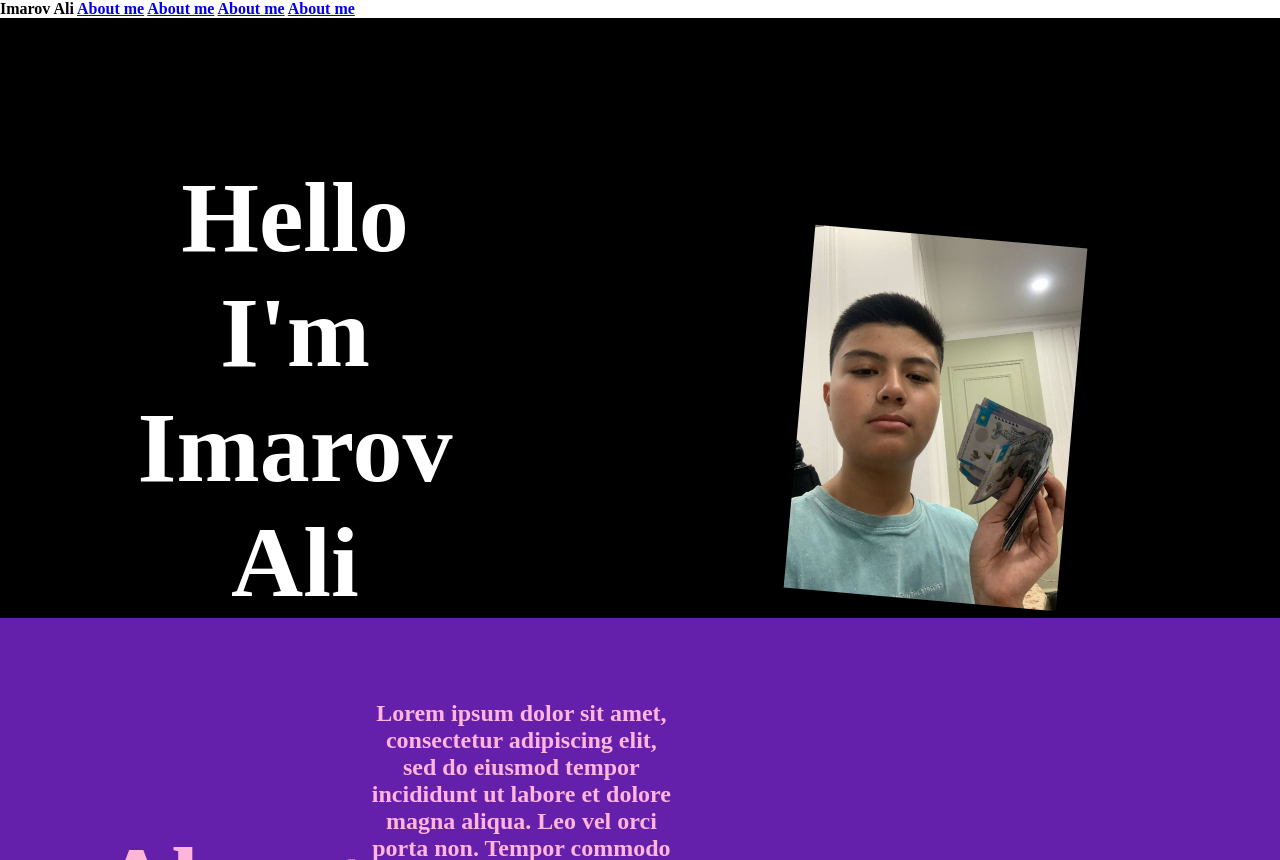
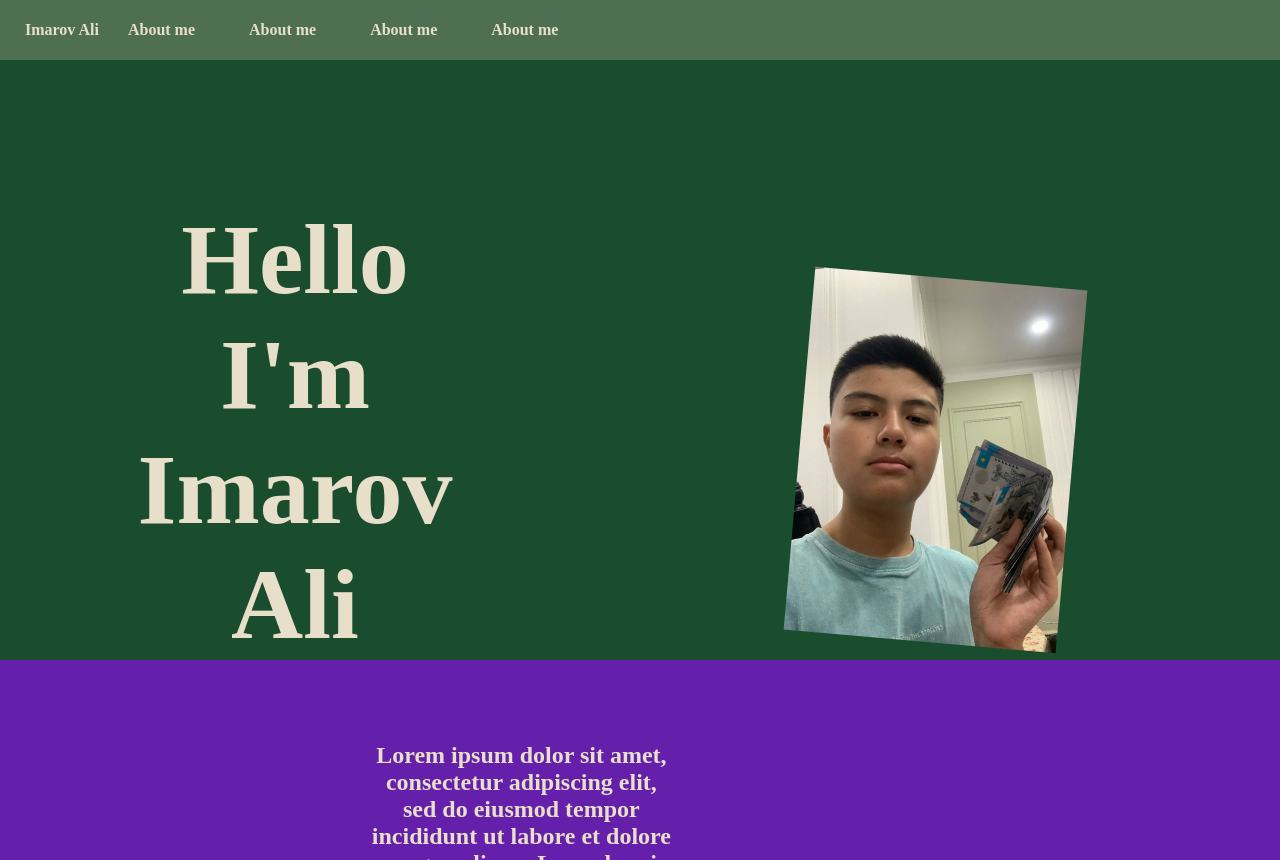
Before and after one commit to ImarovAli/Portfolio, a plain HTML site: page index.html in a window 1280 px wide. Before the commit the page ends 818 px from the top, so only its background shows below. Drawn offline with Linux system fonts and the light colour scheme.

Commit message:
Update Ali.css

```diff
--- a/Ali.css
+++ b/Ali.css
@@ -10,6 +10,7 @@ HTML{
 }
 h1, h2{
     margin: 0 0 15px 0;
+    color: E8DFCA;
 }
 .btn{
     color: white;
@@ -26,7 +27,7 @@ h1, h2{
 .hero{
     height: 100vh;
     display: flex;
-    background-color: #000000;
+    background-color: 1A4D2E;
     color: #ffffff;
 }
 .aboutme{
@@ -87,15 +88,25 @@ h1{
     top: 130px;
     left: calc(50% + 180px);
     background: white;
-    nav{
-        border: 1px solid #C5FF95 ;
-        margin: 20px 50px;
-        border-radius: 50px;
-        width: calc(100% - 100px);
+}
+nav{
+
+        margin: 0px 0px;
+
+        width: 100%
         color: #C5FF95;
-        background-color: #074173;
+        background-color: 4F6F52;
         display: flex;
         align-items: center;
         height: 60px;
         /*position: fixed;*/
     }
+a{
+    margin: 25px;
+    text-decoration: none ;
+        color: E8DFCA;
+}
+b{
+    margin: 25px;
+    color: E8DFCA;
+}
```
